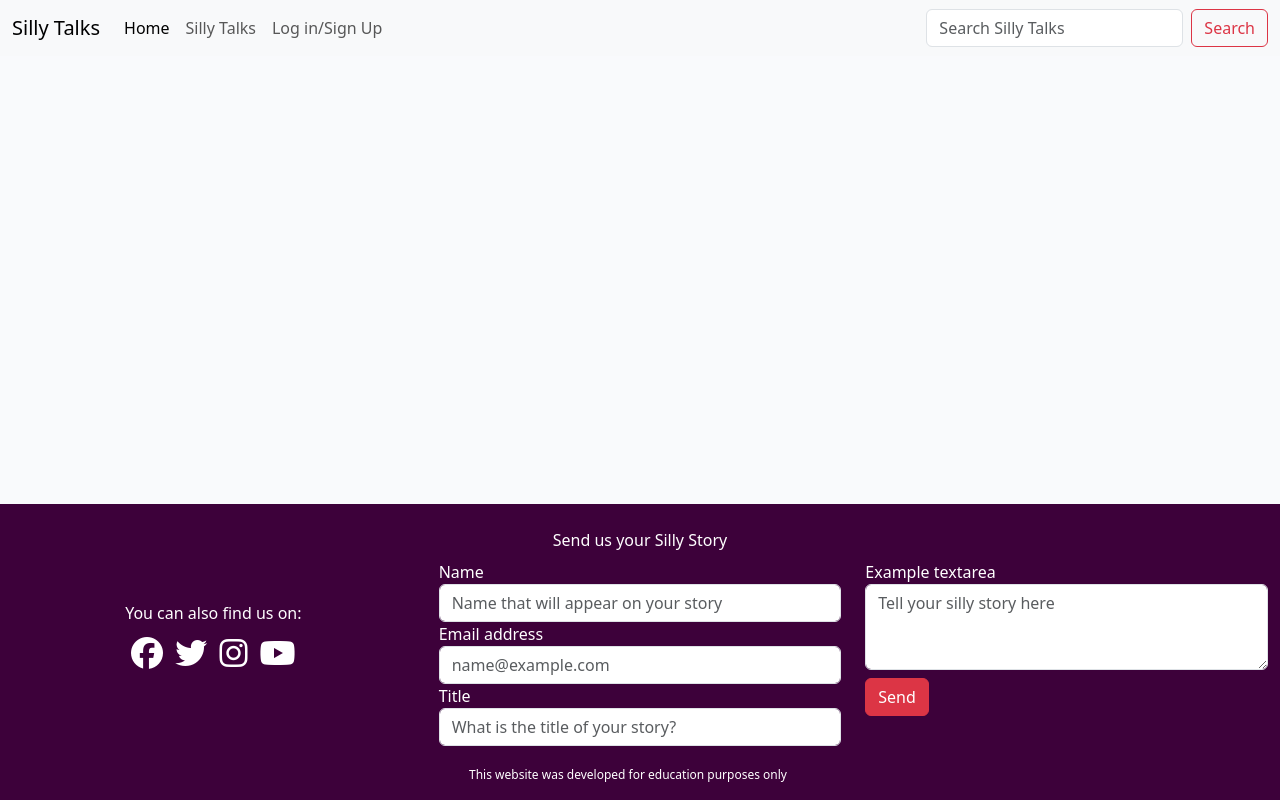
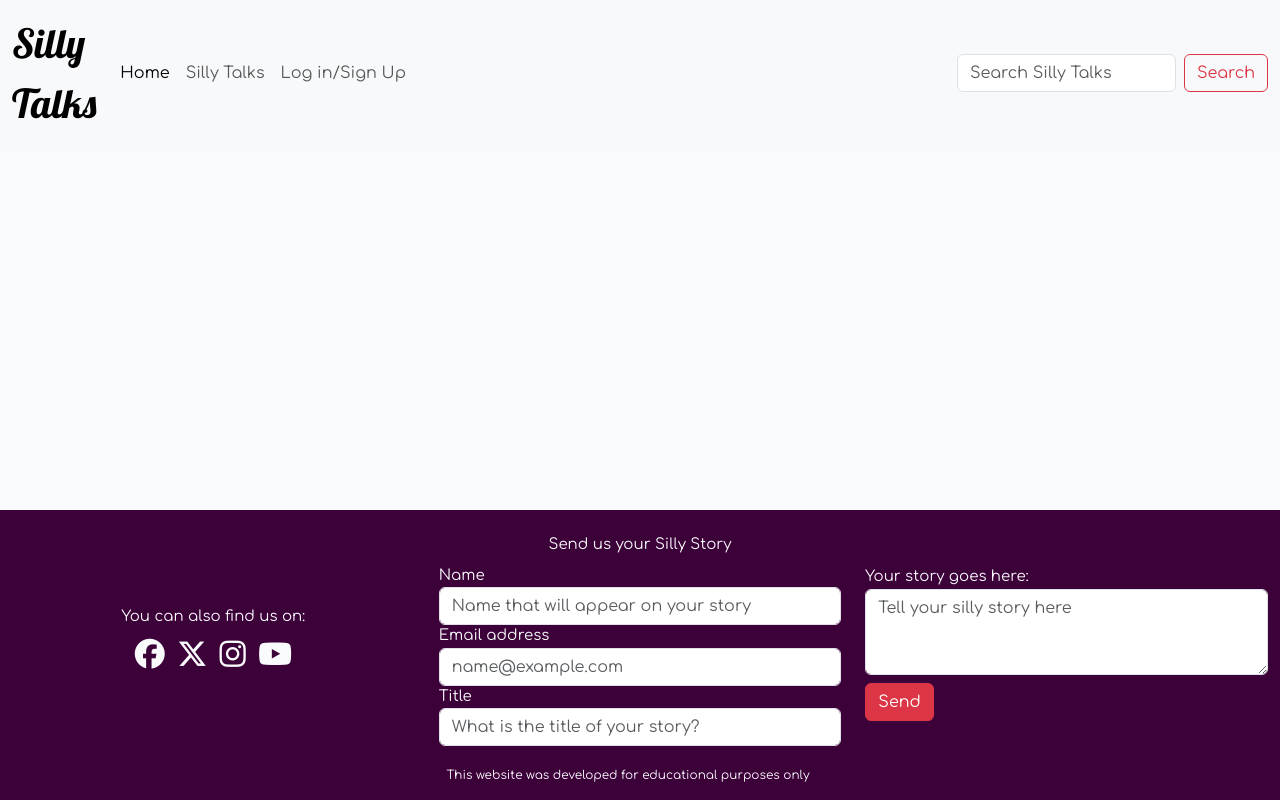
Before and after one commit to Nathisaraujo/project4, a Django app: page / in a window 1280 px wide. Run offline with Django 4.2, Linux system fonts and the light colour scheme; data that the repository does not hold is empty.

Commit message:
changed all fonts

```diff
--- a/blog/templates/blog/index.html
+++ b/blog/templates/blog/index.html
@@ -9,9 +9,9 @@
       <div class="each-card h-100">
         <div class="card-body">
             <a href="#" class="post-link">
-                <p class="card-title">{{ post.title }}</p>
+                <p class="card-title">{{ post.title }}</p><br>
             </a>
-            <p class="card-text excerpt-text">{{ post.excerpt }}</p>
+            <p class="card-text excerpt-text">{{ post.excerpt }}</p><br>
             <p class="card-text card-info">By {{ post.author}} on {{ post.created_on}}</p>
         </div>
       </div>
@@ -38,8 +38,8 @@
 <!-- index.html nav starts here -->
 {% block nav %}
 <nav class="navbar navbar-expand-lg bg-body-tertiary">
-    <div class="container-fluid">
-      <a class="navbar-brand" href="#">Silly Talks</a>
+    <div class="container-fluid ">
+      <a class="navbar-brand nav-title" href="#">Silly<br>Talks</a>
       <button class="navbar-toggler" type="button" data-bs-toggle="collapse" data-bs-target="#navbarSupportedContent" aria-controls="navbarSupportedContent" aria-expanded="false" aria-label="Toggle navigation">
         <span class="navbar-toggler-icon"></span>
       </button>
@@ -68,27 +68,27 @@
 {% block footer %}
 <div class="container-fluid">
   <div class="row">
-    <div class="col-sm-4 text-center text-white align-self-center">
+    <div class="col-sm-4 text-center align-self-center">
       <p>You can also find us on: <br></p>
       <div>
         <i class="m-1 fa-brands fa-facebook fa-2xl"></i>
-        <i class="m-1 fab fa-twitter fa-2xl"></i>
-        <i class="m-1 fab fa-instagram fa-2xl"></i>
-        <i class="m-1 fab fa-youtube fa-2xl"></i>
+        <i class="m-1 fa-brands fa-x-twitter fa-2xl"></i>
+        <i class="m-1 fa-brands fa-instagram fa-2xl"></i>
+        <i class="m-1 fa-brands fa-youtube fa-2xl"></i>
       </div>
     </div>
     <div class="col-sm-4">
-      <p class="m-2 text-white text-center">Send us your Silly Story</p>
+      <p class="m-2 text-center">Send us your Silly Story</p>
       <form>
-        <div class="form-group text-white">
+        <div class="form-group">
           <label for="formGroupExampleInput">Name</label>
           <input type="text" class="form-control" id="formGroupExampleInput" placeholder="Name that will appear on your story">
         </div>
-        <div class="form-group text-white">
+        <div class="form-group">
           <label for="exampleFormControlInput1">Email address</label>
           <input type="email" class="form-control" id="exampleFormControlInput1" placeholder="name@example.com">
         </div>
-        <div class="form-group text-white">
+        <div class="form-group">
           <label for="formGroupExampleInput">Title</label>
           <input type="text" class="form-control" id="formGroupExampleInput" placeholder="What is the title of your story?">
         </div>
@@ -96,8 +96,8 @@
     </div>
     <div class="col-sm-4">
       <form>
-      <div class="form-group textarea-margin text-white">
-        <label for="exampleFormControlTextarea1">Example textarea</label>
+      <div class="form-group textarea-margin">
+        <label for="exampleFormControlTextarea1">Your story goes here:</label>
         <textarea class="form-control" id="exampleFormControlTextarea1" rows="3" placeholder="Tell your silly story here"></textarea>
       </div>
       <button type="submit" class="btn btn-danger">Send</button>
@@ -106,7 +106,7 @@
     </form>
   </div>
   <div class="row col-12">
-    <p class="tiny-text text-white text-center">This website was developed for education purposes only</p>
+    <p class="tiny-text text-center">This website was developed for educational purposes only</p>
   </div>
 </div>
 {% endblock footer%}
--- a/static/css/style.css
+++ b/static/css/style.css
@@ -171,13 +171,14 @@ body {
 }
 
 .card-title {
+    font-family: "DM Serif Display", serif;
     font-size: 25px;
     font-weight: bolder;
     text-align: center;
 }
 
 .card-info {
-    font-size: 15px;
+    font-size: 13px;
     color:#300519;
     text-align: center;
 }
@@ -196,6 +197,20 @@ body {
     margin-bottom: 0px;
 }
 
+.nav-title {
+    font-family: "Lobster", sans-serif;
+    font-weight: 400;
+    font-style: normal;
+    font-size: 40px;
+}
+
+.footer-text {
+    color: #F9FAFC;
+    font-family: "Comfortaa", sans-serif;
+    font-size: 15px;
+}
+
+
 /*I modified */
 
 .post-link:hover,
@@ -204,6 +219,7 @@ body {
     margin-top: 2.5rem;
     border-radius: 20px;
     background-color:#dba2d8;
+    font-family: "Comfortaa", sans-serif;
 }
 
 .dark-bg {
@@ -213,3 +229,11 @@ body {
 .btn-danger {
     margin-top: 0.5rem;
 }
+
+.card-text {
+    font-family: "Comfortaa", sans-serif;
+}
+
+.navbar {
+    font-family: "Comfortaa", sans-serif;
+}
--- a/templates/base.html
+++ b/templates/base.html
@@ -9,9 +9,9 @@
     <meta name="viewport" content="width=device-width, initial-scale=1" />
 
     <!-- Google Fonts CSS -->
-    <link rel="preconnect" href="https://fonts.gstatic.com">
-    <link href="https://fonts.googleapis.com/css2?family=Roboto:wght@300&display=swap" rel="stylesheet">
-    <link href="https://fonts.googleapis.com/css2?family=Lato:wght@300;700&display=swap" rel="stylesheet">
+    <link rel="preconnect" href="https://fonts.googleapis.com">
+    <link rel="preconnect" href="https://fonts.gstatic.com" crossorigin>
+    <link href="https://fonts.googleapis.com/css2?family=Comfortaa:wght@300..700&family=DM+Serif+Display:ital@0;1&family=Lobster&family=Pacifico&display=swap" rel="stylesheet">
 
     <!-- Font Awesome CSS -->
     <link rel="stylesheet" href="https://cdnjs.cloudflare.com/ajax/libs/font-awesome/6.5.1/css/all.min.css">
@@ -43,7 +43,7 @@
 
     <!-- Footer -->
 
-    <footer class="footer mt-auto py-3 dark-bg">
+    <footer class="footer mt-auto py-3 dark-bg footer-text">
         {% block footer %}
         <!-- Footer Goes here -->
         {% endblock footer %}
```
